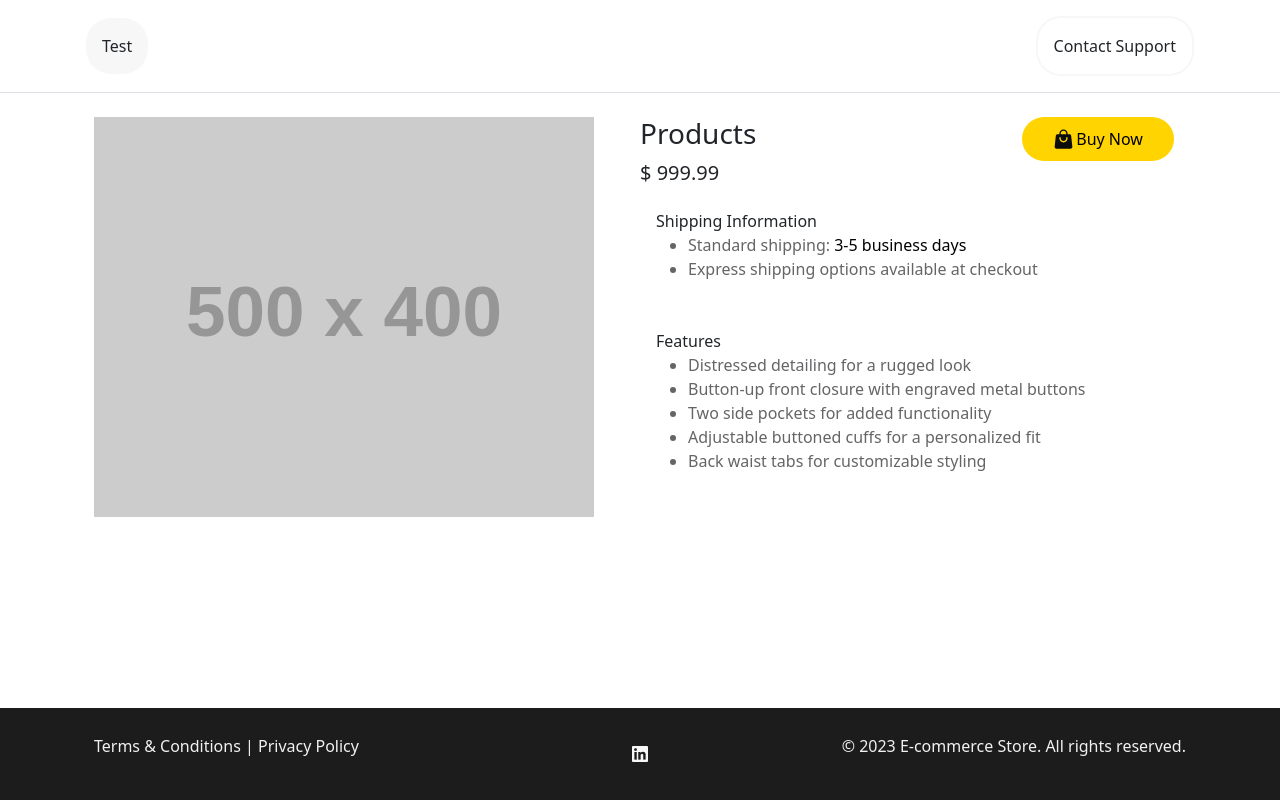
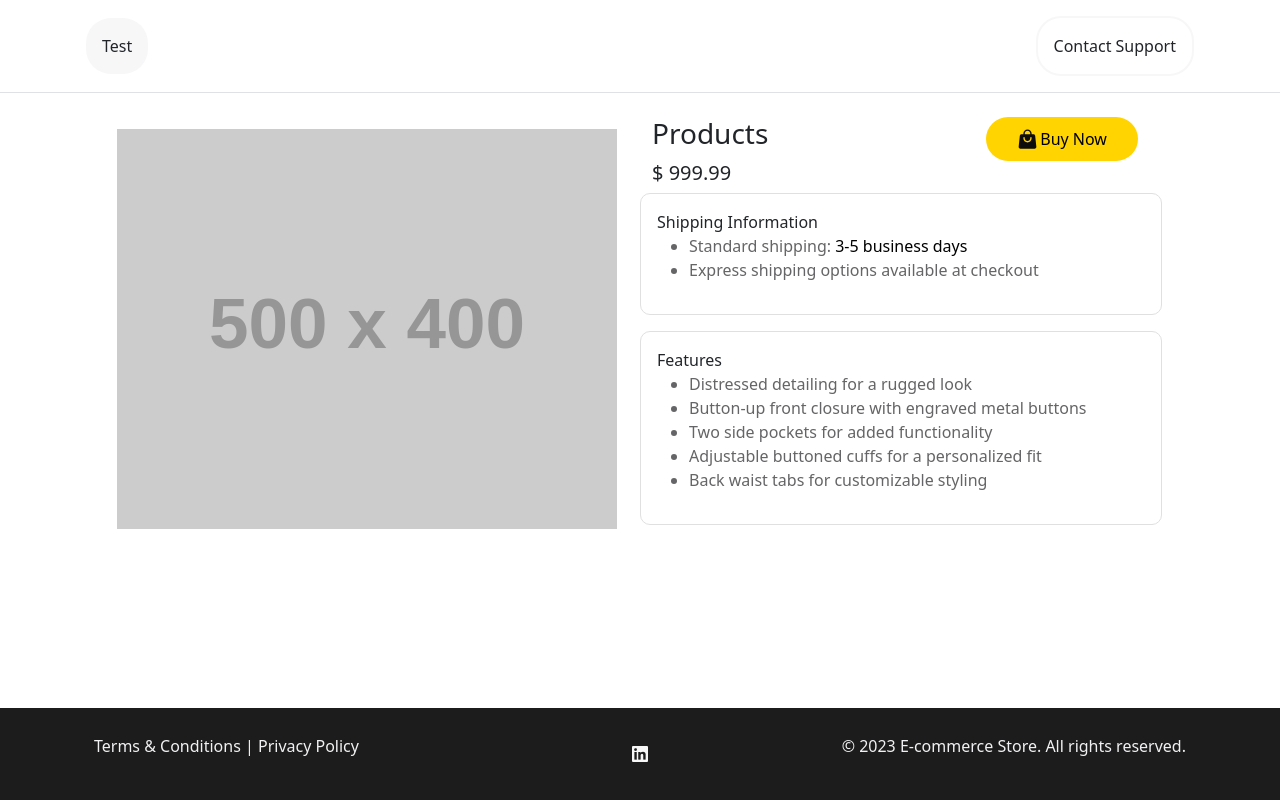
Before and after one commit to SebastiaWeb/ecommer-fronted, a React (Vite) app: page /products in a window 1280 px wide. Built offline with nearby package versions, Linux system fonts and the light colour scheme.

Commit message:
fix: Responsive info product page

```diff
--- a/src/common/Body.tsx
+++ b/src/common/Body.tsx
@@ -1,6 +1,6 @@
 function Body({children}: any) {
   return (
-    <div className="container py-4">
+    <div className="container py-4 mb-4">
       {children}
     </div>
   );
--- a/src/common/Footer.tsx
+++ b/src/common/Footer.tsx
@@ -2,8 +2,8 @@ import linkedin from "../assets/linkedin.png";
 
 function Footer() {
     return (
-        <footer className="container-footer">
-            <div className="container d-flex row align-items-center py-3">
+        <footer className="container-footer mt-5">
+            <div className="container d-flex row align-items-center py-3 ">
                 <div className="col-12 col-md-5 d-flex justify-content-center justify-content-md-start align-items-center">
                     <p>Terms & Conditions | Privacy Policy</p>
                 </div>
--- a/src/components/Button/index.css
+++ b/src/components/Button/index.css
@@ -6,7 +6,8 @@
 }
 
 .info-products-description{
-
+    border: 1px solid #E0E0E0;
+    border-radius: 10px;
 }
 
 .title-info-products-description{
--- a/src/components/CardProduct/CardProduct.tsx
+++ b/src/components/CardProduct/CardProduct.tsx
@@ -4,7 +4,7 @@ import shop from '../../assets/shop.svg';
 function CardProduct({ name, price, url }: { name: string; price: number; url:string; }) {
 
   return (
-    <div className="card-product m-3">
+    <div className="card-product col-6 col-md-6 col-lg-4 d-flex flex-column justify-content-center align-items-center">
         <div className="container-img d-flex justify-content-center align-items-center">
           <img src={url} alt={name} className="img-product img-fluid" />
           <img src={shop} className='img-shop' />
--- a/src/components/CardProduct/index.css
+++ b/src/components/CardProduct/index.css
@@ -1,6 +1,3 @@
-.card-product{
-}
-
 .name-product{
     color: black;
 }
--- a/src/pages/Home.tsx
+++ b/src/pages/Home.tsx
@@ -12,13 +12,14 @@ function Home() {
           <div>
             <h1 className="text-left">PRODUCTS</h1>
           </div>
-          <div className="d-flex justify-content-center pt-4">
+          <div className="row justify-content-center pt-4 pb-5 mb-5">
             <CardProduct name="Mouse inalambrico" price={49.99} url="https://pngimg.com/d/computer_mouse_PNG7688.png"/>
             <CardProduct name="Teclado" price={30.99} url="https://www.pngplay.com/wp-content/uploads/9/Keyboard-PNG-HD-Quality.png"/>
             <CardProduct name="PC GAMER" price={999.99} url="https://shopinfo.vteximg.com.br/arquivos/ids/1611779-1000-1000/1.png?v=638573331208230000"/>
           </div>
         </div>
       </Body>
+
       <Footer />
     </div>
   );
--- a/src/pages/Products.tsx
+++ b/src/pages/Products.tsx
@@ -8,27 +8,27 @@ function Products() {
     <div className="d-flex flex-column min-vh-100">
       <Navbar />
       <Body>
-        <div className="container row">
-          <div className="gallery col-md-12 col-lg-6">
+        <div className="container row m-0 mb-5 pb-5 mb-lg-0 pb-lg-0">
+          <div className="d-flex col-12 col-md-12 col-lg-6 justify-content-center align-items-center">
             <img
               src="https://placehold.co/500x400"
               alt="gallery"
               className="img-fluid"
             />
           </div>
-          <div className="info-products col-md-12 col-lg-6">
-            <div className="d-flex justify-content-between">
-              <div className="info-products-title">
+          <div className="row col-md-12 col-lg-6">
+            <div className="row justify-content-between">
+              <div className="info-products-title mt-3 mt-lg-0  col-12 col-md-8">
                 <h3>Products</h3>
               </div>
-              <div>
+              <div className="my-3 my-lg-0 col-12 col-md-4 d-flex justify-content-md-end align-items-center">
                 <Button />
               </div>
             </div>
-            <div className="info-products-price">
+            <div className="info-products-price col-12 col-md-3">
               <h5>$ 999.99</h5>
             </div>
-            <div className="p-3 info-products-description">
+            <div className="p-3 mb-3 info-products-description">
               <span className="">Shipping Information</span>
               <p className="title-info-products-description">
                 <ul>
@@ -37,7 +37,7 @@ function Products() {
                 </ul>
               </p>
             </div>
-            <div className="p-3 info-products-description">
+            <div className="p-3 mb-3 info-products-description">
               <span className="">Features</span>
               <p className="title-info-products-description">
                 <ul>
@@ -52,6 +52,7 @@ function Products() {
           </div>
         </div>
       </Body>
+      <div className="pb-5 pb-lg-0"></div>
       <Footer />
     </div>
   );
```
